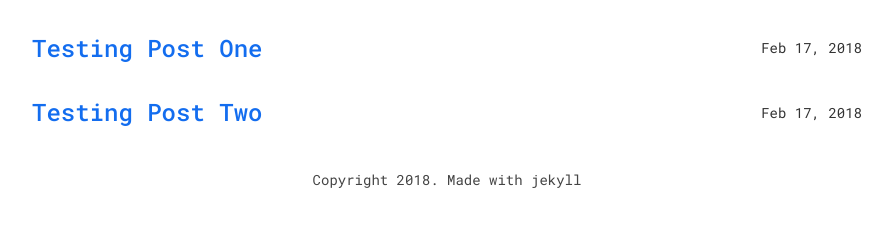
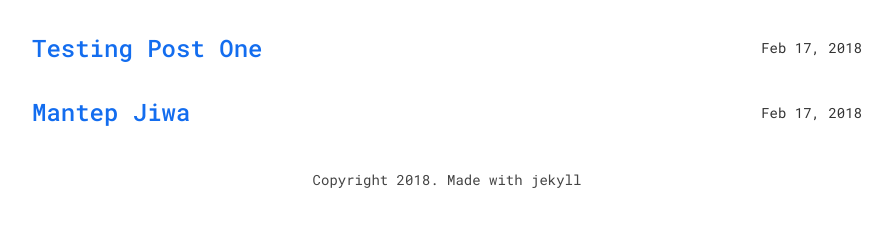
Before and after one commit to iqbalfasri/blog, a Jekyll site: the page built from index.html, in a window 1280 px wide. Shown: the part 344-571 px from the top of the page, without its empty margins (193-1085 px from the left). Built offline with Jekyll 4.4.1, drawn with Linux system fonts in a browser that asks for light colours.

Commit message:
Update 2018-02-17-Mantap-Jiwa.markdown

```diff
--- a/_posts/2018-02-17-Mantap-Jiwa.markdown
+++ b/_posts/2018-02-17-Mantap-Jiwa.markdown
@@ -1,6 +1,6 @@
 ---
 layout: post
-title:  "Testing Post Two"
+title:  "Mantep Jiwa"
 date:   2018-02-17 11:57:57 +0700
 categories: jekyll update
 permalink: /:title/
```
